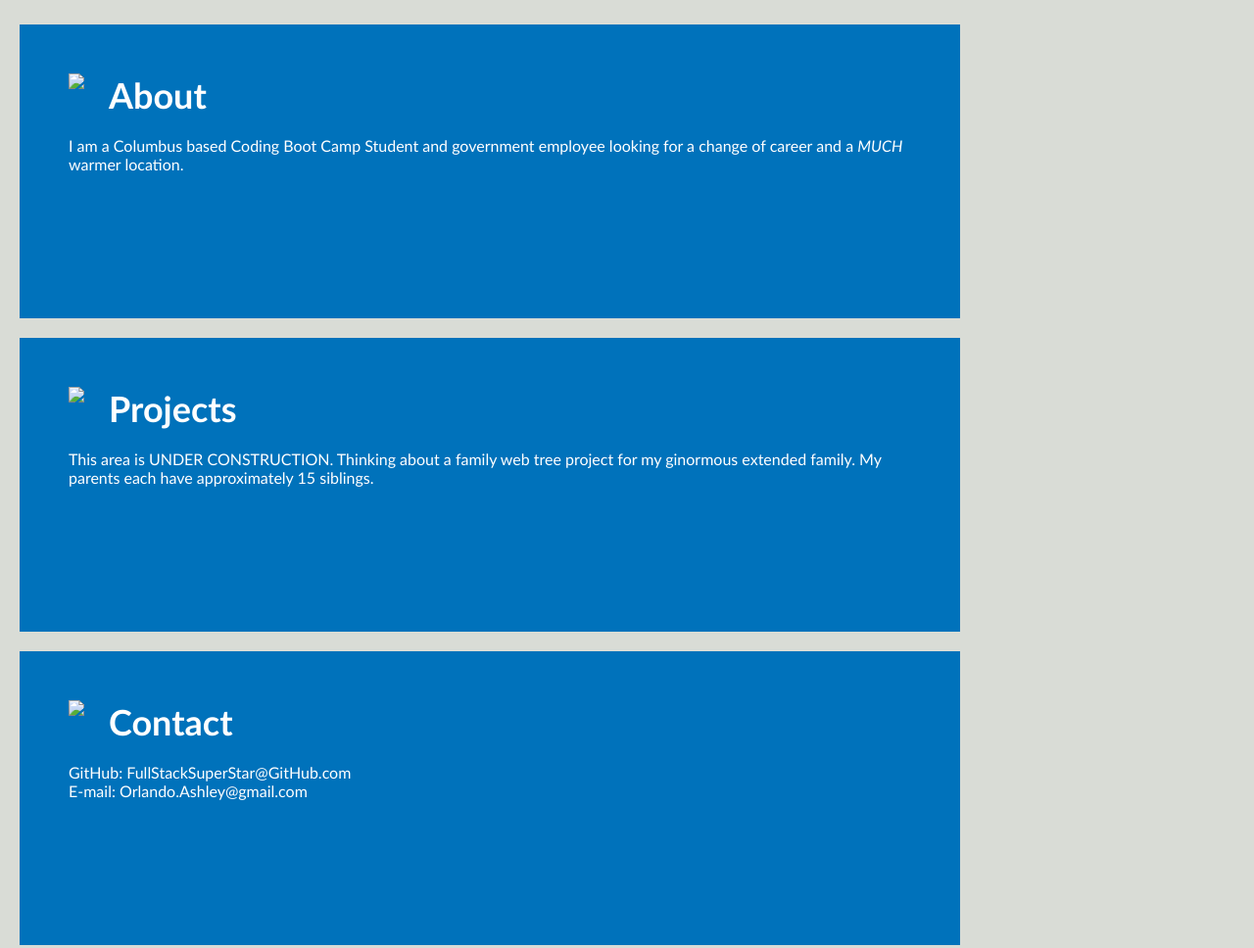
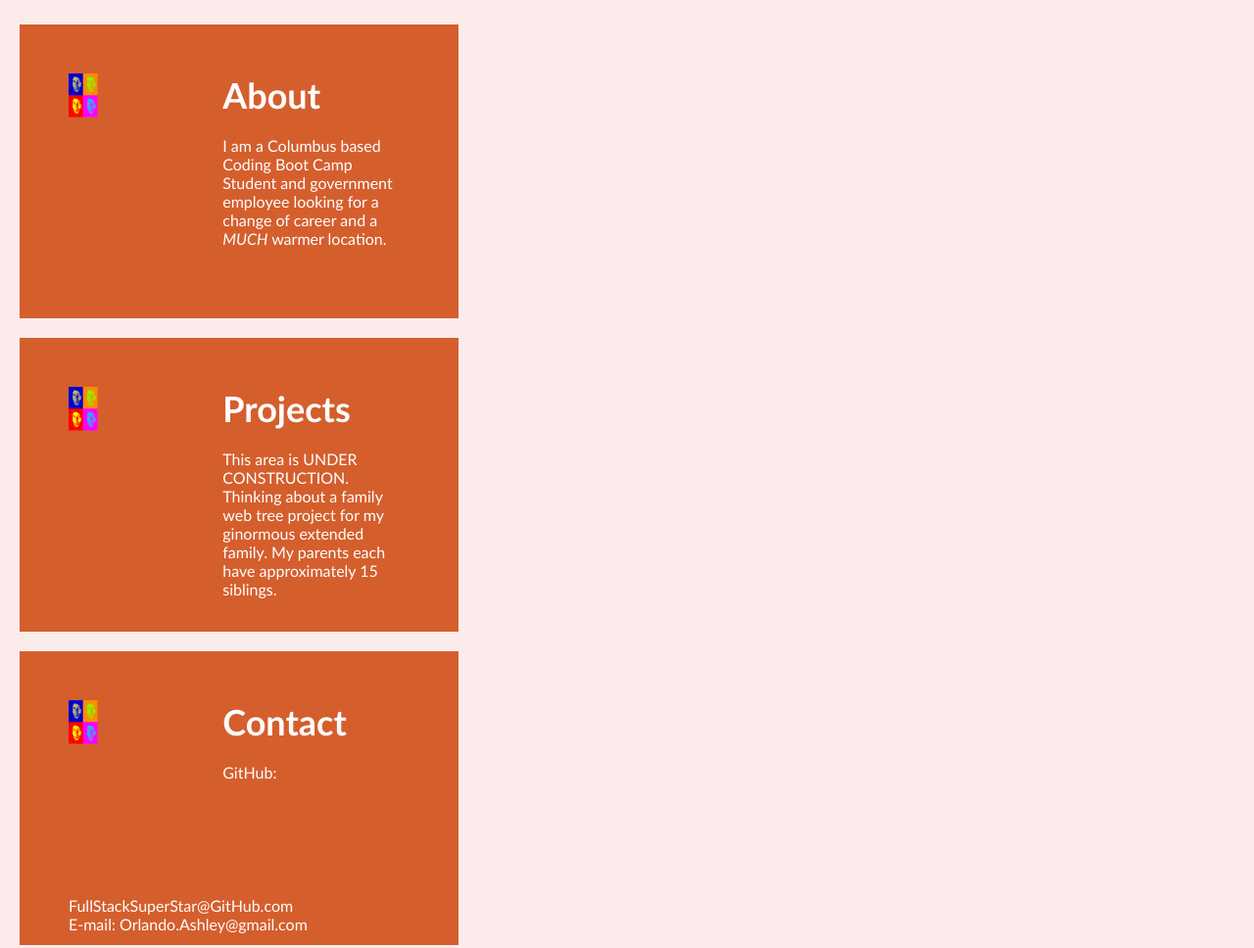
Before and after one commit to FullStackSuperStar/OAPortfolio, a plain HTML site: page index.html in a window 1280 px wide. Shown: the part 897-1865 px from the top of the page at 98% size. Drawn offline with Linux system fonts and the light colour scheme.

Commit message:
updating photo links

```diff
--- a/assets/style.css
+++ b/assets/style.css
@@ -5,13 +5,13 @@
 }
 
 body {
-    background-color: #d9dcd6;
+    background-color: #fbeceb;
 }
 
 .header {
     padding: 20px;
     font-family: 'Trebuchet MS', 'Lucida Sans Unicode', 'Lucida Grande', 'Lucida Sans', Arial, sans-serif;
-    background-color: #a7cde0;
+    background-color: maroon;
     color: #ffffff;
 }
 
@@ -72,17 +72,18 @@ p {
 }
 
 .content {
-    width: 75%;
+    width: 35%;
     display: inline-block;
     margin-left: 20px;
 }
+
 
 .about {
     margin-bottom: 20px;
     padding: 50px;
     height: 300px;
     font-family: 'Gill Sans', 'Gill Sans MT', Calibri, 'Trebuchet MS', sans-serif;
-    background-color: #0072bb;
+    background-color: #d55e2d;
     color: #ffffff;
 }
 
@@ -91,7 +92,7 @@ p {
     padding: 50px;
     height: 300px;
     font-family: 'Gill Sans', 'Gill Sans MT', Calibri, 'Trebuchet MS', sans-serif;
-    background-color: #0072bb;
+    background-color: #d55e2d;
     color: #ffffff;
 }
 
@@ -100,7 +101,7 @@ p {
     padding: 50px;
     height: 300px;
     font-family: 'Gill Sans', 'Gill Sans MT', Calibri, 'Trebuchet MS', sans-serif;
-    background-color: #0072bb;
+    background-color: #d55e2d;
     color: #ffffff;
 }
 
@@ -131,6 +132,8 @@ p {
     font-size: 36px;
 }
 
+
+
 .footer {
     padding: 30px;
     clear: both;
--- a/index.html
+++ b/index.html
@@ -28,21 +28,21 @@
     <div id="hero"></div>
     <div class="content">
         <div class="about">
-            <img src=".assets/images/oaheroimg.png" class="float-left" />
+            <img src="./assets/images/oaheroimg.png" class="float-left" />
                 <h2>About</h2>
                     <p id="About">
                     I am a Columbus based Coding Boot Camp Student and government employee looking for a change of career and a <em>MUCH</em> warmer location.
                     </p>
             </div>
         <div class="projects">
-            <img src=".assets/images/undrCnstrc.jpg" class="float-left" />
+            <img src="./assets/images/oaheroimg.png" class="float-left" />
                 <h2>Projects</h2>
                     <p id=Projects>
                     <p>This area is UNDER CONSTRUCTION. Thinking about a family web tree project for my ginormous extended family.  My parents each have approximately 15 siblings.
                     </p>
             </div>
         <div class="contact">
-            <img src=".assets/images/biopic.jpg" class="float-left" />
+            <img src="./assets/images/oaheroimg.png" class="float-left" />
                 <h2>Contact</h2>
                 <p id=Contact>
                     <div>
```
